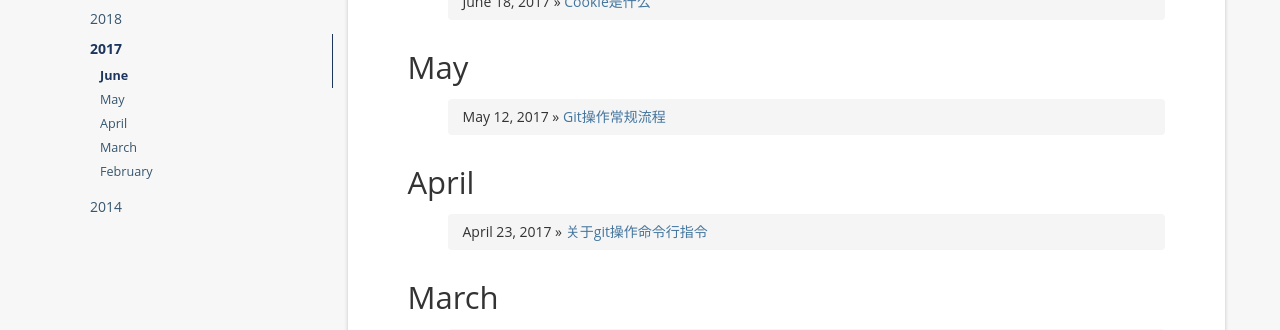
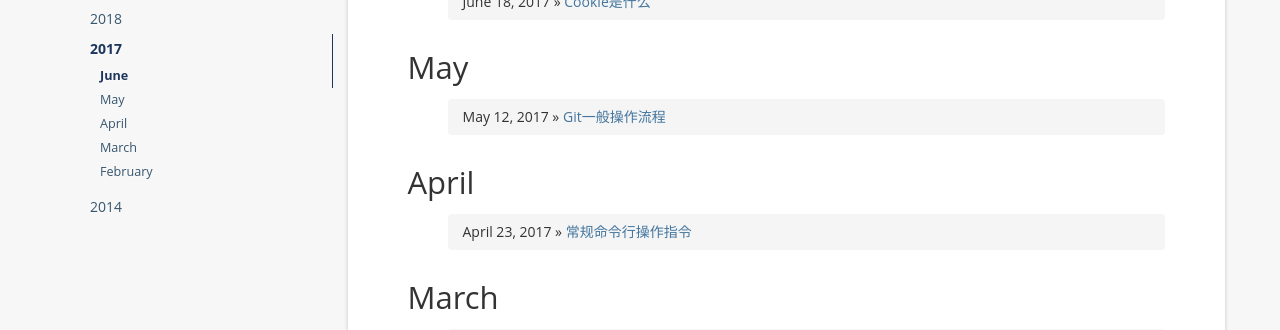
Before and after one commit to circle790/circle790.github.io, a Jekyll site: the page built from index.html, in a window 1280 px wide and 900 px high, scrolled down 510 px. Shown: the part 153-483 px from the top of the window. Built offline with Jekyll 4.4.1, drawn with Linux system fonts in a browser that asks for light colours; nearby versions of some CDN libraries; the list of posts is cut into pages by our own code; comment, search, counter and statistics services are not loaded.

Commit message:
修改标题

````diff
--- a/_posts/2017-04-23-statement-of-command-line.md
+++ b/_posts/2017-04-23-statement-of-command-line.md
@@ -1,7 +1,7 @@
 ---
 layout: post
 #标题配置
-title:  "关于git操作命令行指令"
+title:  "常规命令行操作指令"
 #时间配置
 date:   2017-04-23 21:57:00 +0800
 categories: Tutorials
@@ -205,5 +205,7 @@ $ npm init
 ```
 
 ---------
-	更多指令完善中(如：nginx相关配置)
+
+更多指令完善中(如：nginx相关配置)
+
 ---------
--- a/_posts/2017-05-14-Routine-operation-of-git.md
+++ b/_posts/2017-05-14-Routine-operation-of-git.md
@@ -1,7 +1,7 @@
 ---
 layout: post
 #标题配置
-title:  "Git操作常规流程"
+title:  "Git一般操作流程"
 #时间配置
 date:   2017-05-12 16:37:00 +0800
 categories: Tutorials
````
